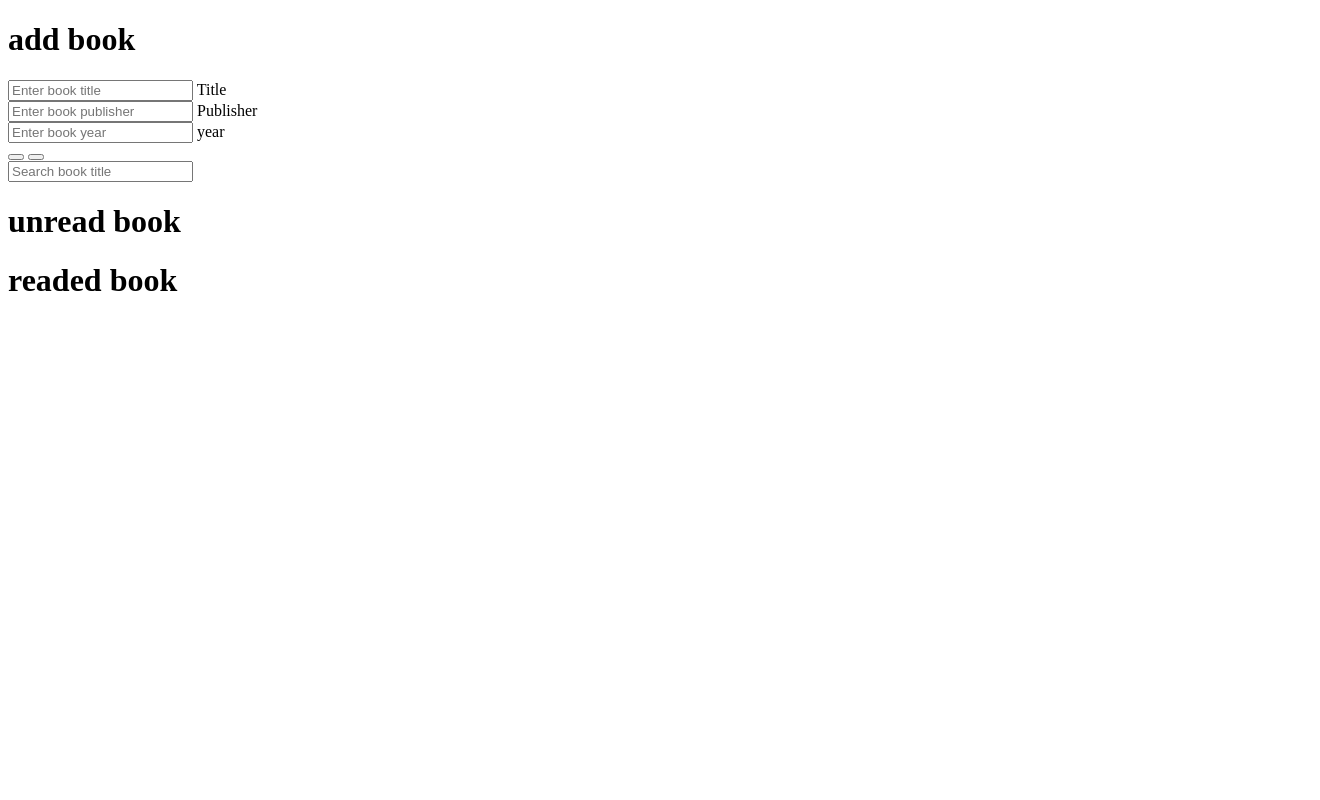
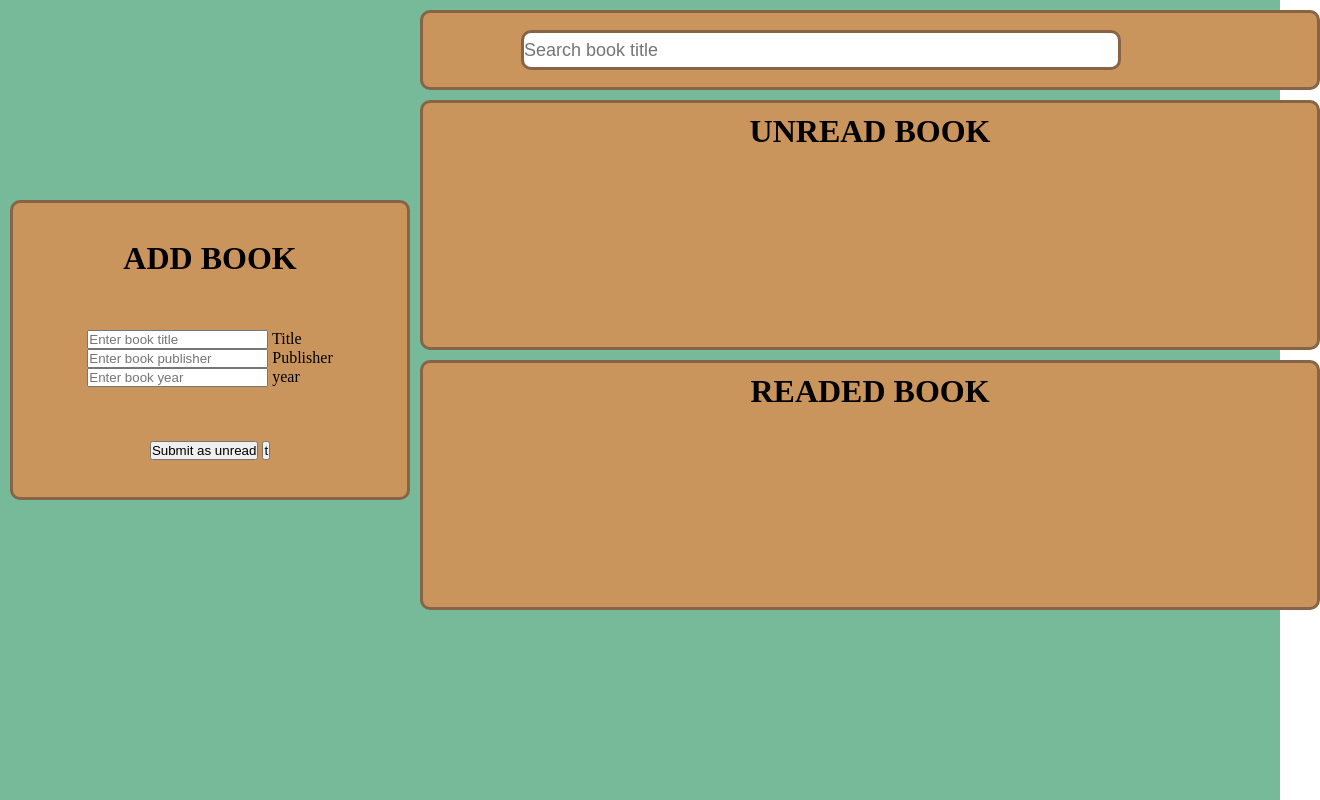
Before and after one commit to oumaeee/oumaeee.github.io, a plain HTML site: page index.html in a window 1280 px wide. Shown: the top 800 px of the page, 1320 px wide, since content can reach past the window. Drawn offline with Linux system fonts and the light colour scheme.

Commit message:
memperbaiki html dan menambahkan css

```diff
--- a/index.html
+++ b/index.html
@@ -4,12 +4,14 @@
     <meta charset="UTF-8">
     <meta http-equiv="X-UA-Compatible" content="IE=edge">
     <meta name="viewport" content="width=device-width, initial-scale=1.0">
+    <link rel="stylesheet" href="style.css">
     <title>Library</title>
 </head>
 <body>
     <div class="wrapper">
         <div class="add-book">
             <h1>add book</h1>
+            <div class="input-text-container">
                 <div class="input-container">
                     <input type="text" id="title" class="text-input" autocomplete="off" placeholder="Enter book title" required>
                     <label for="title" class="label">Title</label>
@@ -22,9 +24,11 @@
                     <input type="text" id="year" class="text-input" autocomplete="off" placeholder="Enter book year" required>
                     <label for="year" class="label">year</label>
                 </div>
-
-            <button type="submit"><span class="submit-text"></span></button>
-            <button></button>
+            </div>
+            <div class="submit-btn-container">
+                <input type="submit" value="Submit as unread">
+                <button>t</button>
+            </div>
         </div>
         <div class="book-container">
             <div class="search-bar">
--- /dev/null
+++ b/style.css
@@ -0,0 +1,86 @@
+*{
+    margin: 0;
+    padding: 0;
+    box-sizing: border-box;
+}
+h1{
+    font-size: 32px;
+    text-transform: uppercase;
+}
+.wrapper{
+    min-height: 100vh;
+    width: 100%;
+    background-color: #76BA99;
+    display: grid;
+    column-gap: 10px;
+    grid-template-columns: 400fr 900fr;
+    justify-content: space-between;
+    padding: 10px;
+}
+/* add book */
+.add-book{
+    width: 400px;
+    height: 300px;
+    padding: 10px;
+    background-color: #CA955C;
+    border: 3px solid #876445;
+    border-radius: 10px;
+    padding: 10px;
+    grid-column: 1 / 2;
+    display: flex;
+    flex-direction: column;
+    justify-content: space-around;
+    align-items: center;
+    position: sticky;
+    top: 200px;
+}
+/* book list */
+.book-container{
+    width: 900px;
+    min-height: 300vh;
+    grid-column: 2 / 3;
+    display: flex;
+    flex-direction: column;
+    justify-content: start;
+    align-items: center;
+}
+/* search bar */
+.search-bar{
+    width: 100%;
+    height: 80px;
+    background-color: #CA955C;
+    border: 3px solid #876445;
+    border-radius: 10px;
+    display: flex;
+    justify-content: space-evenly;
+    align-items: center;
+}
+.search{
+    height: 40px;
+    width: 600px;
+    border-radius: 10px;
+    border: 3px solid #876445;
+    font-size: 18px;
+}
+/* unread book */
+.unread-book{
+    width: 100%;
+    height: 250px;
+    margin-top: 10px;
+    padding: 10px;
+    background-color: #CA955C;
+    border: 3px solid #876445;
+    border-radius: 10px;
+    text-align: center;
+}
+/* readed book */
+.readed-book{
+    width: 100%;
+    height: 250px;
+    margin-top: 10px;
+    padding: 10px;
+    background-color: #CA955C;
+    border: 3px solid #876445;
+    border-radius: 10px;
+    text-align: center;
+}
```
Lines whose indentation alone changed are shown as unchanged.
